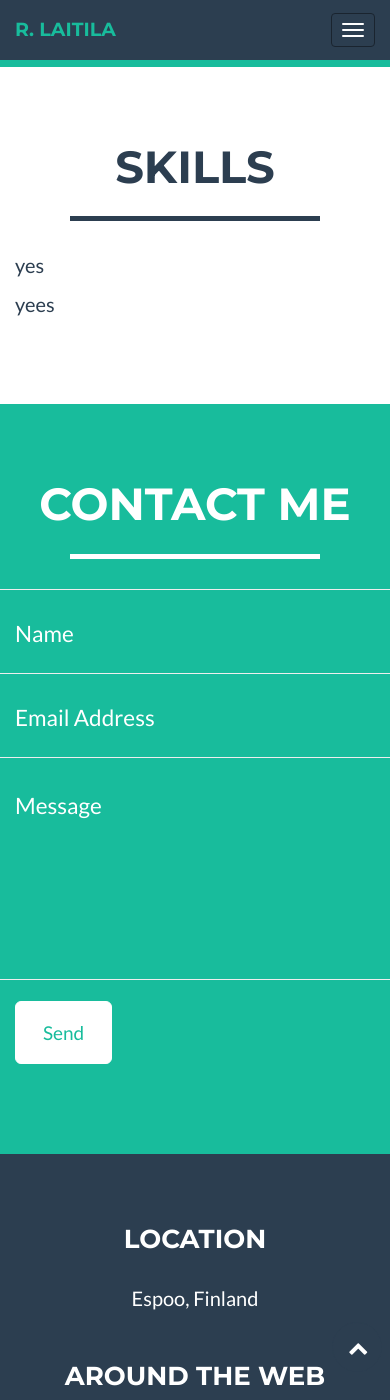
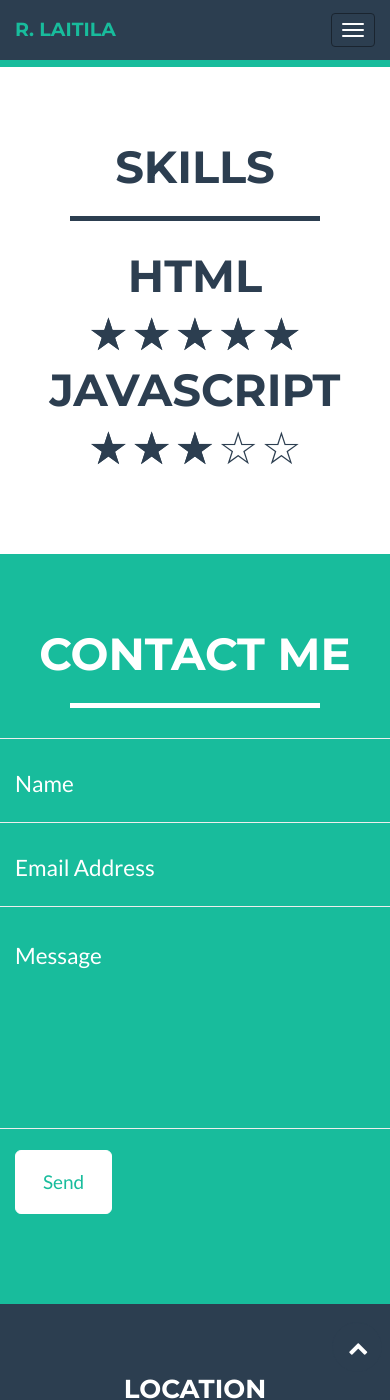
Before and after one commit to goebers/goebers.github.io, a Jekyll site: the page built from index.html, in a window 390 px wide and 1400 px high, scrolled down 2885 px. Built offline with Jekyll 4.4.1, drawn with Linux system fonts in a browser that asks for light colours.

Commit message:
progress

```diff
--- a/_includes/head.html
+++ b/_includes/head.html
@@ -32,4 +32,6 @@
         <script src="https://oss.maxcdn.com/libs/html5shiv/3.7.0/html5shiv.js"></script>
         <script src="https://oss.maxcdn.com/libs/respond.js/1.4.2/respond.min.js"></script>
     <![endif]-->
+
+    <meta name="google-site-verification" content="paw7vHMzK8PQJ51tptEs6ilVUF_nsl0N5qJeQnJ9qN8" />
 </head>
--- a/_includes/skills.html
+++ b/_includes/skills.html
@@ -9,10 +9,24 @@
            </div>
            <div class="row">
                <div class="col-lg-4 col-lg-offset-2">
-                   <p>yes</p>
+                 <div id="stars">
+                   <h2>HTML</h2>
+                   <span id="starFill">☆</span>
+                   <span id="starFill">☆</span>
+                   <span id="starFill">☆</span>
+                   <span id="starFill">☆</span>
+                   <span id="starFill">☆</span>
+                 </div>
                </div>
                <div class="col-lg-4">
-                   <p>yees</p>
+                   <div id="stars">
+                     <h2>JAVASCRIPT</h2>
+                     <span id="starFill">☆</span>
+                     <span id="starFill">☆</span>
+                     <span id="starFill">☆</span>
+                     <span>☆</span>
+                     <span>☆</span>
+                   </div>
                </div>
            </div>
        </div>
```
Also changed, not shown: _includes/css/main.css (+20 -0 lines).
